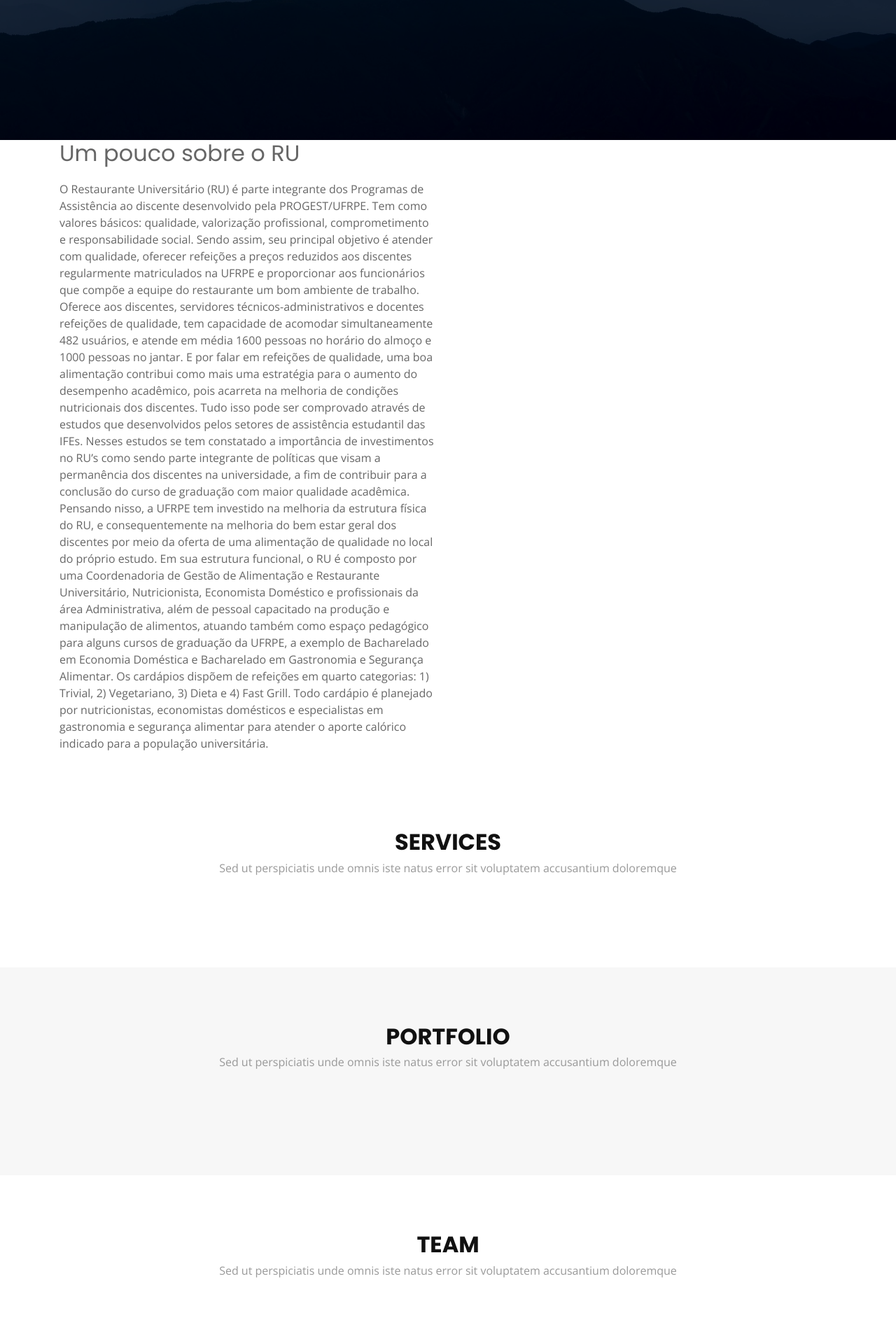
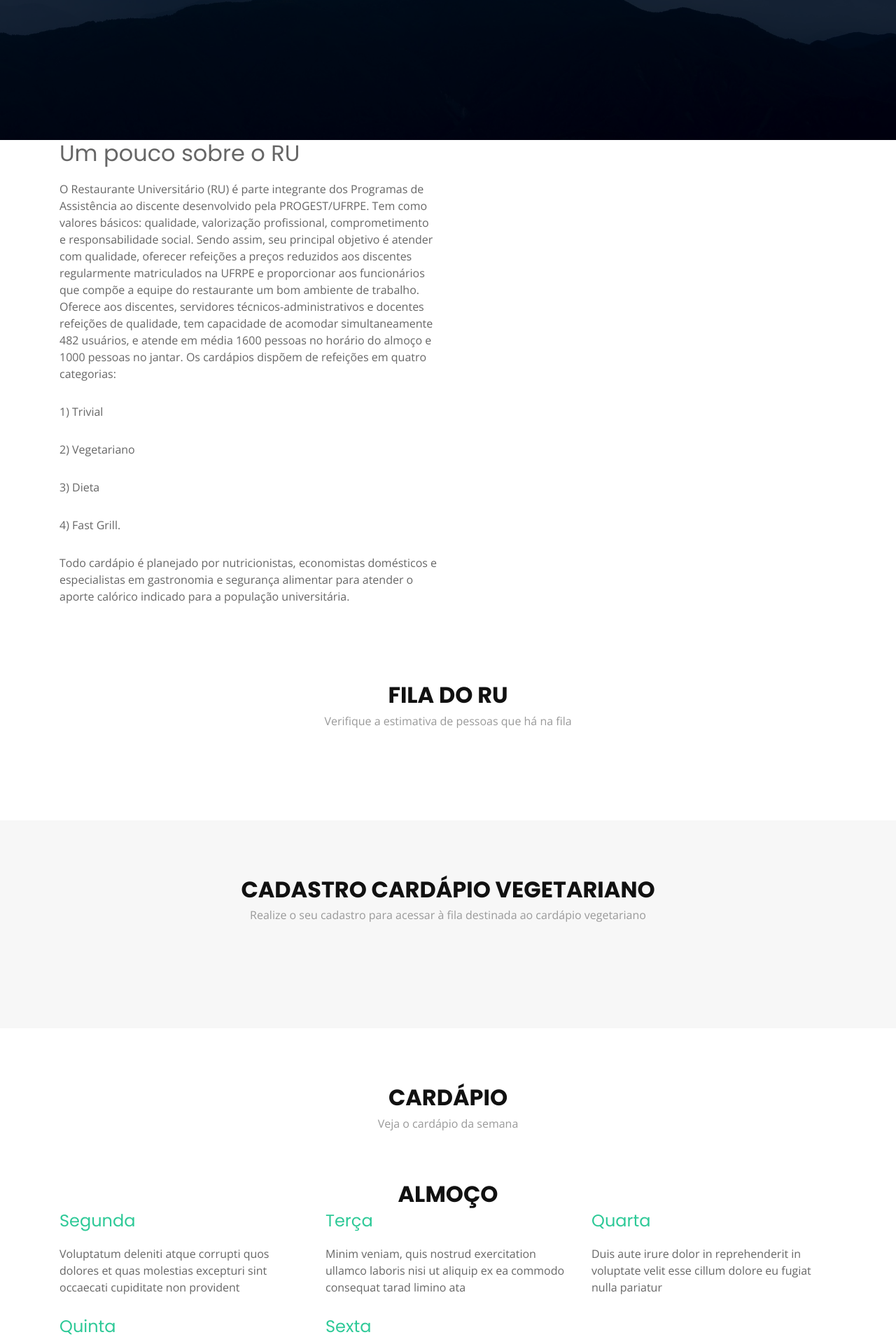
Before and after one commit to Ulremberg/LabProgramacao, a Flask app: page /teste in a window 1280 px wide. Shown: the part 600-2520 px from the top of the page at 70% size. Run offline with Flask 2, Linux system fonts and the light colour scheme; some libraries are stand-ins or nearby versions.

Commit message:
add file

```diff
--- a/SQLRegna/Templates/index.html
+++ b/SQLRegna/Templates/index.html
@@ -40,11 +40,11 @@
   <header id="header">
     <div class="container">
 
-      <div id="logo" class="pull-left">
+     <!-- <div id="logo" class="pull-left">
         <a href="#hero"><img src="/static/img/logo.png" alt="" title="" /></img></a>
-        <!-- Uncomment below if you prefer to use a text logo -->
-        <!--<h1><a href="#hero">Regna</a></h1>-->
-      </div>
+         Uncomment below if you prefer to use a text logo
+        <h1><a href="#hero">Regna</a></h1>
+      </div> -->
 
       <nav id="nav-menu-container">
         <ul class="nav-menu">
@@ -83,7 +83,6 @@
     <div class="hero-container">
       <h1>Bem vindo ao RU</h1>
       <!-- <h2>We are team of talanted designers making websites with Bootstrap</h2> -->
-      <a href="#about" class="btn-get-started">Início</a>
     </div>
   </section><!-- #hero -->
 
@@ -98,17 +97,16 @@
 
           <div class="col-lg-6 content order-lg-1 order-2">
             <h2 class="title">Um pouco sobre o RU</h2>
-            <p class="description"> O Restaurante Universitário (RU) é parte integrante dos Programas de Assistência ao discente desenvolvido pela PROGEST/UFRPE. Tem como valores básicos: qualidade, valorização profissional, comprometimento e responsabilidade social. Sendo assim, seu principal objetivo é atender com qualidade, oferecer refeições a preços reduzidos aos discentes regularmente matriculados na UFRPE e proporcionar aos funcionários que compõe a equipe do restaurante um bom ambiente de trabalho.
-
-                Oferece aos discentes, servidores técnicos-administrativos e docentes refeições de qualidade, tem capacidade de acomodar simultaneamente 482 usuários, e atende em média 1600 pessoas no horário do almoço e 1000 pessoas no jantar.
-
-                E por falar em refeições de qualidade, uma boa alimentação contribui como mais uma estratégia para o aumento do desempenho acadêmico, pois acarreta na melhoria de condições nutricionais dos discentes. Tudo isso pode ser comprovado através de estudos que desenvolvidos pelos setores de assistência estudantil das IFEs. Nesses estudos se tem constatado a importância de investimentos no RU’s como sendo parte integrante de políticas que visam a permanência dos discentes na universidade, a fim de contribuir para a conclusão do curso de graduação com maior qualidade acadêmica.
-
-                Pensando nisso, a UFRPE tem investido na melhoria da estrutura física do RU, e consequentemente na melhoria do bem estar geral dos discentes por meio da oferta de uma alimentação de qualidade no local do próprio estudo.
-
-                Em sua estrutura funcional, o RU é composto por uma Coordenadoria de Gestão de Alimentação e Restaurante Universitário, Nutricionista, Economista Doméstico e profissionais da área Administrativa, além de pessoal capacitado na produção e manipulação de alimentos, atuando também como espaço pedagógico para alguns cursos de graduação da UFRPE, a exemplo de Bacharelado em Economia Doméstica e Bacharelado em Gastronomia e Segurança Alimentar.
-
-                Os cardápios dispõem de refeições em quarto categorias: 1) Trivial, 2) Vegetariano, 3) Dieta e 4) Fast Grill. Todo cardápio é planejado por nutricionistas, economistas domésticos e especialistas em gastronomia e segurança alimentar para atender o aporte calórico indicado para a população universitária.</p>
+            <p class="description">
+              O Restaurante Universitário (RU) é parte integrante dos Programas de Assistência ao discente desenvolvido pela PROGEST/UFRPE. Tem como valores básicos: qualidade, valorização profissional, comprometimento e responsabilidade social. Sendo assim, seu principal objetivo é atender com qualidade, oferecer refeições a preços reduzidos aos discentes regularmente matriculados na UFRPE e proporcionar aos funcionários que compõe a equipe do restaurante um bom ambiente de trabalho.
+              Oferece aos discentes, servidores técnicos-administrativos e docentes refeições de qualidade, tem capacidade de acomodar simultaneamente 482 usuários, e atende em média 1600 pessoas no horário do almoço e 1000 pessoas no jantar.
+              Os cardápios dispõem de refeições em quatro categorias:</p>
+            <p class="description">
+              <p>1) Trivial</p>
+              <p>2) Vegetariano</p>
+              <p>3) Dieta</p>
+              <p>4) Fast Grill.</p>
+              Todo cardápio é planejado por nutricionistas, economistas domésticos e especialistas em gastronomia e segurança alimentar para atender o aporte calórico indicado para a população universitária.</p>
 
 
              <!--<div class="icon-box wow fadeInUp">
@@ -179,8 +177,8 @@
     <section id="services">
       <div class="container wow fadeIn">
         <div class="section-header">
-          <h3 class="section-title">Services</h3>
-          <p class="section-description">Sed ut perspiciatis unde omnis iste natus error sit voluptatem accusantium doloremque</p>
+          <h3 class="section-title">Fila do RU</h3>
+          <p class="section-description">Verifique a estimativa de pessoas que há na fila</p>
         </div>
         <!-- <div class="row">
           <div class="col-lg-4 col-md-6 wow fadeInUp" data-wow-delay="0.2s">
@@ -255,8 +253,8 @@
     <section id="portfolio">
       <div class="container wow fadeInUp">
         <div class="section-header">
-          <h3 class="section-title">Portfolio</h3>
-          <p class="section-description">Sed ut perspiciatis unde omnis iste natus error sit voluptatem accusantium doloremque</p>
+          <h3 class="section-title">Cadastro Cardápio Vegetariano</h3>
+          <p class="section-description">Realize o seu cadastro para acessar à fila destinada ao cardápio vegetariano</p>
         </div>
         <!--<div class="row">
 
@@ -403,67 +401,82 @@
     <section id="team">
       <div class="container wow fadeInUp">
         <div class="section-header">
-          <h3 class="section-title">Team</h3>
-          <p class="section-description">Sed ut perspiciatis unde omnis iste natus error sit voluptatem accusantium doloremque</p>
+          <h3 class="section-title">Cardápio</h3>
+          <p class="section-description">Veja o cardápio da semana</p>
         </div>
-       <!-- <div class="row">
-          <div class="col-lg-3 col-md-6">
-            <div class="member">
-              <div class="pic"><img src="img/team-1.jpg" alt=""></div>
-              <h4>Walter White</h4>
-              <span>Chief Executive Officer</span>
-              <div class="social">
-                <a href=""><i class="fa fa-twitter"></i></a>
-                <a href=""><i class="fa fa-facebook"></i></a>
-                <a href=""><i class="fa fa-google-plus"></i></a>
-                <a href=""><i class="fa fa-linkedin"></i></a>
-              </div>
+       <div class="section-header">
+         <h3 class="section-title">Almoço</h3>
+       </div>
+       <div class="row">
+          <div class="col-lg-4 col-md-6 wow fadeInUp" data-wow-delay="0.2s">
+            <div class="box">
+              <h4 class="title"><a href="">Segunda</a></h4>
+              <p class="description">Voluptatum deleniti atque corrupti quos dolores et quas molestias excepturi sint occaecati cupiditate non provident</p>
+            </div>
+          </div>
+          <div class="col-lg-4 col-md-6 wow fadeInUp" data-wow-delay="0.4s">
+            <div class="box">
+              <h4 class="title"><a href="">Terça</a></h4>
+              <p class="description">Minim veniam, quis nostrud exercitation ullamco laboris nisi ut aliquip ex ea commodo consequat tarad limino ata</p>
+            </div>
+          </div>
+          <div class="col-lg-4 col-md-6 wow fadeInUp" data-wow-delay="0.6s">
+            <div class="box">
+              <h4 class="title"><a href="">Quarta</a></h4>
+              <p class="description">Duis aute irure dolor in reprehenderit in voluptate velit esse cillum dolore eu fugiat nulla pariatur</p>
             </div>
           </div>
 
-          <div class="col-lg-3 col-md-6">
-            <div class="member">
-              <div class="pic"><img src="img/team-2.jpg" alt=""></div>
-              <h4>Sarah Jhinson</h4>
-              <span>Product Manager</span>
-              <div class="social">
-                <a href=""><i class="fa fa-twitter"></i></a>
-                <a href=""><i class="fa fa-facebook"></i></a>
-                <a href=""><i class="fa fa-google-plus"></i></a>
-                <a href=""><i class="fa fa-linkedin"></i></a>
-              </div>
+          <div class="col-lg-4 col-md-6 wow fadeInUp" data-wow-delay="0.2s">
+            <div class="box">
+              <h4 class="title"><a href="">Quinta</a></h4>
+              <p class="description">Excepteur sint occaecat cupidatat non proident, sunt in culpa qui officia deserunt mollit anim id est laborum</p>
+            </div>
+          </div>
+          <div class="col-lg-4 col-md-6 wow fadeInUp" data-wow-delay="0.4s">
+            <div class="box">
+              <h4 class="title"><a href="">Sexta</a></h4>
+              <p class="description">At vero eos et accusamus et iusto odio dignissimos ducimus qui blanditiis praesentium voluptatum deleniti atque</p>
+            </div>
+          </div>
+        </div>
+        <p class="section-description"></p>
+      <div class="section-header">
+         <h3 class="section-title">Janta</h3>
+       </div>
+       <div class="row">
+          <div class="col-lg-4 col-md-6 wow fadeInUp" data-wow-delay="0.2s">
+            <div class="box">
+              <h4 class="title"><a href="">Segunda</a></h4>
+              <p class="description">Voluptatum deleniti atque corrupti quos dolores et quas molestias excepturi sint occaecati cupiditate non provident</p>
+            </div>
+          </div>
+          <div class="col-lg-4 col-md-6 wow fadeInUp" data-wow-delay="0.4s">
+            <div class="box">
+              <h4 class="title"><a href="">Terça</a></h4>
+              <p class="description">Minim veniam, quis nostrud exercitation ullamco laboris nisi ut aliquip ex ea commodo consequat tarad limino ata</p>
+            </div>
+          </div>
+          <div class="col-lg-4 col-md-6 wow fadeInUp" data-wow-delay="0.6s">
+            <div class="box">
+              <h4 class="title"><a href="">Quarta</a></h4>
+              <p class="description">Duis aute irure dolor in reprehenderit in voluptate velit esse cillum dolore eu fugiat nulla pariatur</p>
             </div>
           </div>
 
-          <div class="col-lg-3 col-md-6">
-            <div class="member">
-              <div class="pic"><img src="img/team-3.jpg" alt=""></div>
-              <h4>William Anderson</h4>
-              <span>CTO</span>
-              <div class="social">
-                <a href=""><i class="fa fa-twitter"></i></a>
-                <a href=""><i class="fa fa-facebook"></i></a>
-                <a href=""><i class="fa fa-google-plus"></i></a>
-                <a href=""><i class="fa fa-linkedin"></i></a>
-              </div>
+          <div class="col-lg-4 col-md-6 wow fadeInUp" data-wow-delay="0.2s">
+            <div class="box">
+              <h4 class="title"><a href="">Quinta</a></h4>
+              <p class="description">Excepteur sint occaecat cupidatat non proident, sunt in culpa qui officia deserunt mollit anim id est laborum</p>
             </div>
           </div>
-
-          <div class="col-lg-3 col-md-6">
-            <div class="member">
-              <div class="pic"><img src="img/team-4.jpg" alt=""></div>
-              <h4>Amanda Jepson</h4>
-              <span>Accountant</span>
-              <div class="social">
-                <a href=""><i class="fa fa-twitter"></i></a>
-                <a href=""><i class="fa fa-facebook"></i></a>
-                <a href=""><i class="fa fa-google-plus"></i></a>
-                <a href=""><i class="fa fa-linkedin"></i></a>
-              </div>
+          <div class="col-lg-4 col-md-6 wow fadeInUp" data-wow-delay="0.4s">
+            <div class="box">
+              <h4 class="title"><a href="">Sexta</a></h4>
+              <p class="description">At vero eos et accusamus et iusto odio dignissimos ducimus qui blanditiis praesentium voluptatum deleniti atque</p>
             </div>
           </div>
-        </div> -->
-
+        </div>
       </div>
     </section> <!-- #team -->
 
@@ -473,74 +486,59 @@
     <section id="contact">
       <div class="container wow fadeInUp">
         <div class="section-header">
-          <h3 class="section-title">Contact</h3>
-          <p class="section-description">Sed ut perspiciatis unde omnis iste natus error sit voluptatem accusantium doloremque</p>
+          <h3 class="section-title">Contato</h3>
+          <p class="section-description"></p>
         </div>
       </div>
 
       <!-- Uncomment below if you wan to use dynamic maps -->
-      <iframe src="https://www.google.com/maps/embed?pb=!1m18!1m12!1m3!1d698.4186074208006!2d-34.95114241933297!3d-8.0141666696574!2m3!1f0!2f0!3f0!3m2!1i1024!2i768!4f13.1!3m3!1m2!1s0x7ab1a200c3aa819%3A0x5d2885454ca45b88!2sRU%20-%20Restaurante%20Universit%C3%A1rio%20da%20UFRPE!5e0!3m2!1spt-BR!2sbr!4v1574432502504!5m2!1spt-BR!2sbr" width="100%" height="380" frameborder="0" style="border:0" allowfullscreen></iframe>
+      <!-- <iframe src="https://www.google.com/maps/embed?pb=!1m18!1m12!1m3!1d698.4186074208006!2d-34.95114241933297!3d-8.0141666696574!2m3!1f0!2f0!3f0!3m2!1i1024!2i768!4f13.1!3m3!1m2!1s0x7ab1a200c3aa819%3A0x5d2885454ca45b88!2sRU%20-%20Restaurante%20Universit%C3%A1rio%20da%20UFRPE!5e0!3m2!1spt-BR!2sbr!4v1574432502504!5m2!1spt-BR!2sbr" width="100%" height="380" frameborder="0" style="border:0" allowfullscreen></iframe> -->
 
       <div class="container wow fadeInUp mt-5">
         <div class="row justify-content-center">
 
           <div class="col-lg-3 col-md-4">
 
-            <div class="info">
-              <div>
-                <i class="fa fa-map-marker"></i>
-                <p>A108 Adam Street<br>New York, NY 535022</p>
-              </div>
-
-              <div>
-                <i class="fa fa-envelope"></i>
-                <p>info@example.com</p>
-              </div>
-
-              <div>
-                <i class="fa fa-phone"></i>
-                <p>+1 5589 55488 55s</p>
-              </div>
-            </div>
-
             <div class="social-links">
               <a href="#" class="twitter"><i class="fa fa-twitter"></i></a>
               <a href="#" class="facebook"><i class="fa fa-facebook"></i></a>
               <a href="#" class="instagram"><i class="fa fa-instagram"></i></a>
-              <a href="#" class="google-plus"><i class="fa fa-google-plus"></i></a>
-              <a href="#" class="linkedin"><i class="fa fa-linkedin"></i></a>
             </div>
-
           </div>
 
           <div class="col-lg-5 col-md-8">
             <div class="form">
-              <div id="sendmessage">Your message has been sent. Thank you!</div>
+              <div id="sendmessage">Mensagem enviada com sucesso!</div>
               <div id="errormessage"></div>
               <form action="" method="post" role="form" class="contactForm">
                 <div class="form-group">
-                  <input type="text" name="name" class="form-control" id="name" placeholder="Your Name" data-rule="minlen:4" data-msg="Please enter at least 4 chars" />
+                  <input type="text" name="name" class="form-control" id="name" placeholder="Seu Nome" data-rule="minlen:4" data-msg="Please enter at least 4 chars" />
                   <div class="validation"></div>
                 </div>
                 <div class="form-group">
-                  <input type="email" class="form-control" name="email" id="email" placeholder="Your Email" data-rule="email" data-msg="Please enter a valid email" />
+                  <input type="email" class="form-control" name="email" id="email" placeholder="Seu Email" data-rule="email" data-msg="Please enter a valid email" />
                   <div class="validation"></div>
                 </div>
                 <div class="form-group">
-                  <input type="text" class="form-control" name="subject" id="subject" placeholder="Subject" data-rule="minlen:4" data-msg="Please enter at least 8 chars of subject" />
+                  <input type="text" class="form-control" name="subject" id="subject" placeholder="Assunto" data-rule="minlen:4" data-msg="Please enter at least 8 chars of subject" />
                   <div class="validation"></div>
                 </div>
                 <div class="form-group">
-                  <textarea class="form-control" name="message" rows="5" data-rule="required" data-msg="Please write something for us" placeholder="Message"></textarea>
+                  <textarea class="form-control" name="message" rows="5" data-rule="required" data-msg="Please write something for us" placeholder="Escreva sua mensagem"></textarea>
                   <div class="validation"></div>
                 </div>
-                <div class="text-center"><button type="submit">Send Message</button></div>
+                <div class="text-center"><button type="submit">Enviar</button></div>
               </form>
             </div>
           </div>
 
+       <div class="container wow fadeInUp">
+          <div class="section-header">
+          <p class="section-description"></p>
+          <iframe src="https://www.google.com/maps/embed?pb=!1m18!1m12!1m3!1d698.4186074208006!2d-34.95114241933297!3d-8.0141666696574!2m3!1f0!2f0!3f0!3m2!1i1024!2i768!4f13.1!3m3!1m2!1s0x7ab1a200c3aa819%3A0x5d2885454ca45b88!2sRU%20-%20Restaurante%20Universit%C3%A1rio%20da%20UFRPE!5e0!3m2!1spt-BR!2sbr!4v1574432502504!5m2!1spt-BR!2sbr" width="100%" height="380" frameborder="0" style="border:0" allowfullscreen></iframe>
+          </div>
+       </div>
         </div>
-
       </div>
     </section><!-- #contact -->
 
```
